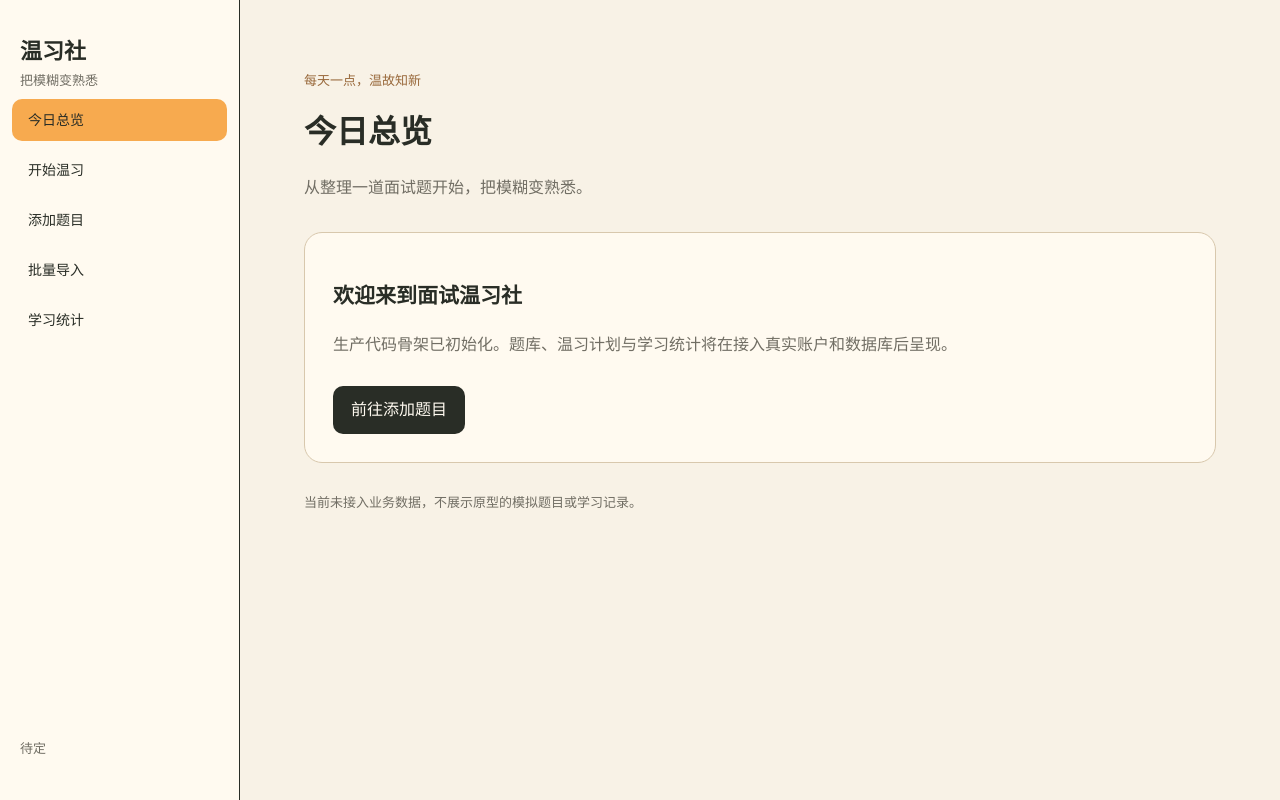
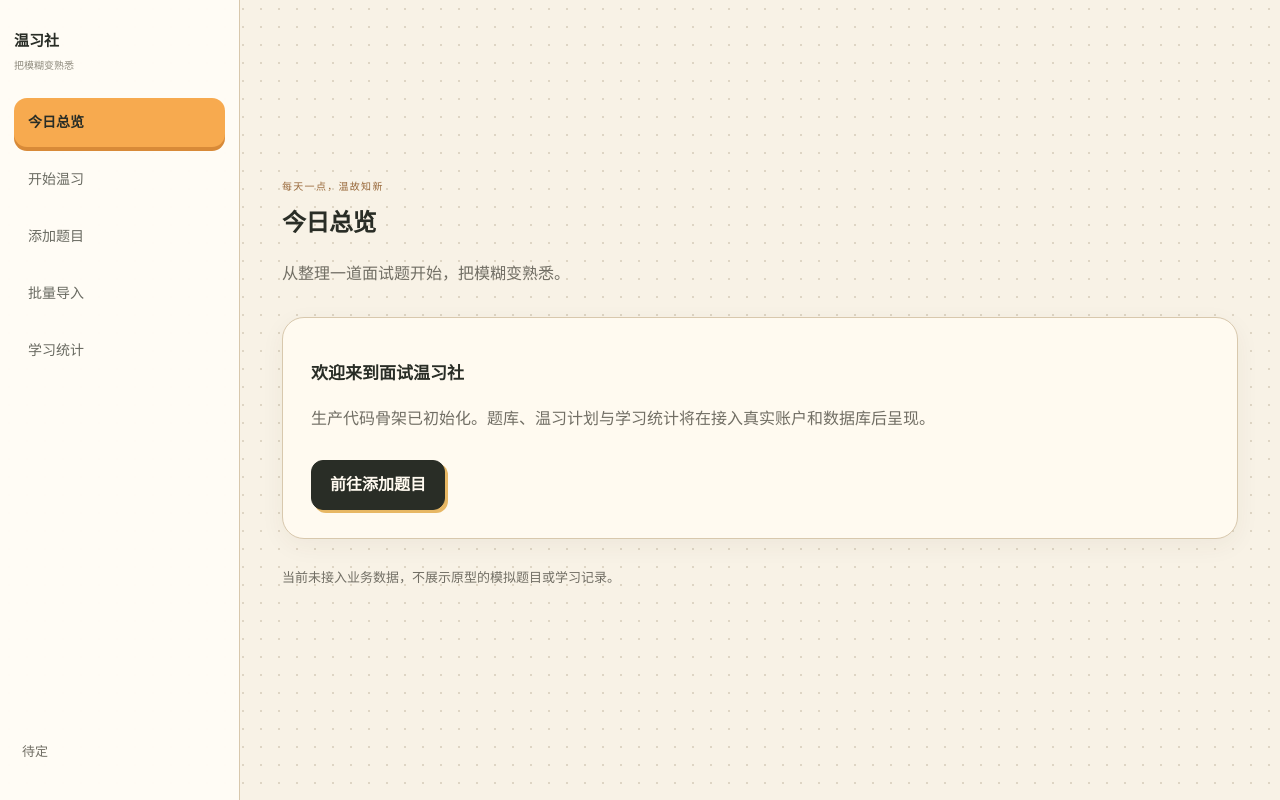
Before and after one commit to guguphoenix707/wenxi-club, a React (Vite) app in the folder frontend/: page / in a window 1280 px wide. Built offline with nearby package versions, Linux system fonts and the light colour scheme.

Commit message:
add theme

```diff
--- a/frontend/src/components/app-sidebar.tsx
+++ b/frontend/src/components/app-sidebar.tsx
@@ -10,7 +10,6 @@ import {
   SidebarMenu,
   SidebarMenuButton,
   SidebarMenuItem,
-  SidebarRail,
   SidebarTrigger,
   useSidebar,
 } from '@/components/ui/sidebar';
--- a/frontend/src/styles/globals.css
+++ b/frontend/src/styles/globals.css
@@ -5,39 +5,103 @@
   box-sizing: border-box
 }
 
+html {
+  background: var(--canvas)
+}
+
+html,
+body {
+  min-width: 0;
+  max-width: 100%;
+  overflow-x: hidden
+}
+
 body {
   margin: 0;
-  background: var(--canvas);
   color: var(--ink);
-  font-family: system-ui, -apple-system, 'PingFang SC', sans-serif;
+  font-family: Arial, 'PingFang SC', 'Microsoft YaHei', sans-serif;
+  background-color: var(--canvas);
+  background-image: radial-gradient(#ded5c4 .75px, transparent .75px);
+  background-size: 18px 18px;
   line-height: 1.7
 }
 
 a {
   color: inherit;
-  text-decoration: none
+  text-decoration: none;
+  -webkit-tap-highlight-color: transparent
+}
+
+button,
+input,
+textarea,
+select {
+  font: inherit;
+  color: inherit;
+  -webkit-tap-highlight-color: transparent
 }
 
 button {
-  font: inherit;
   cursor: pointer
 }
 
+:focus-visible {
+  outline: 3px solid color-mix(in srgb, var(--focus) 40%, transparent);
+  outline-offset: 3px
+}
+
 .shell {
-  min-height: 100vh
+  min-height: 100svh;
+  background: transparent
+}
+
+[data-slot="sidebar-inset"] {
+  min-width: 0;
+  background: transparent
+}
+
+[data-slot="sidebar-container"].app-sidebar {
+  border-right: var(--outline-width) solid var(--outline)
+}
+
+[data-sidebar="sidebar"] {
+  background: color-mix(in srgb, var(--sidebar-surface) 98%, transparent)
+}
+
+[data-sidebar="sidebar"][data-mobile="true"] {
+  border-right: var(--outline-width) solid var(--outline);
+  box-shadow: 14px 0 35px rgb(54 45 33 / 16%)
+}
+
+[data-slot="sheet-overlay"] {
+  background: rgb(41 45 38 / 38%);
+  backdrop-filter: blur(3px)
 }
 
 .app-sidebar-header {
   position: relative;
-  padding: 32px 20px 8px
+  padding: 34px 22px 14px
+}
+
+.app-sidebar-header .brand {
+  width: 100%;
+  padding: 0 9px 16px
 }
 
 .app-sidebar-content {
-  padding: 0 12px
+  padding: 0 14px
 }
 
 .app-sidebar-group {
   padding: 0
+}
+
+.app-sidebar-footer {
+  padding: 18px 22px 24px
+}
+
+.app-sidebar-footer .note {
+  margin-top: 0
 }
 
 [data-slot="sidebar-menu"] {
@@ -52,36 +116,50 @@ button {
 }
 
 .app-sidebar [data-slot="sidebar-menu-button"] {
-  min-height: 42px;
-  padding: 10px 16px;
-  border-radius: 10px
+  min-height: 49px;
+  padding: 0 14px;
+  border-radius: 13px;
+  color: #696a61;
+  font-size: 14px
 }
 
-.app-sidebar-footer {
-  padding: 8px 20px 28px
+.app-sidebar [data-slot="sidebar-menu-button"]:hover {
+  background: var(--accent-soft);
+  color: var(--ink)
 }
 
-.app-sidebar-footer .note {
-  margin-top: 0
+.app-sidebar [data-slot="sidebar-menu-button"][data-active] {
+  background: var(--accent);
+  color: var(--ink);
+  font-weight: 700;
+  box-shadow: 0 4px 0 #d88a38
 }
 
 .brand {
-  font-size: 22px;
+  display: flex;
+  flex-direction: column;
+  align-items: flex-start;
+  border: 0;
+  background: transparent;
+  color: inherit;
+  font-size: 17px;
   font-weight: 700;
-  display: block
+  text-align: left
 }
 
 .brand small {
   display: block;
-  font-size: 13px;
-  color: var(--text-muted);
+  margin-top: 3px;
+  color: #8f8b7e;
+  font-size: 10px;
   font-weight: 400
 }
 
 .page {
-  padding: 56px clamp(24px, 5vw, 80px);
-  max-width: 1200px;
-  width: 100%
+  padding: 34px 42px 54px;
+  max-width: 1500px;
+  width: 100%;
+  margin: auto
 }
 
 .mobile-header,
@@ -90,12 +168,13 @@ button {
 }
 
 h1 {
-  font-size: 32px;
-  margin: 8px 0
+  font-size: 24px;
+  margin: 0;
+  letter-spacing: -.02em
 }
 
 h2 {
-  font-size: 21px
+  font-size: 17px
 }
 
 p {
@@ -104,34 +183,36 @@ p {
 
 .eyebrow {
   color: var(--accent-ink);
-  font-size: 13px
+  font-size: 10px;
+  letter-spacing: .13em;
+  margin: 0 0 8px
 }
 
 .panel {
   padding: 28px;
   background: var(--paper);
-  border: 1px solid var(--outline);
-  border-radius: 18px;
+  border: var(--outline-width) solid var(--outline);
+  border-radius: var(--radius-card);
+  box-shadow: var(--shadow-soft);
   margin-top: 30px
 }
 
 .button {
   display: inline-block;
+  min-height: 42px;
   padding: 10px 18px;
+  border: var(--outline-width) solid var(--ink);
   background: var(--ink);
   color: var(--paper);
-  border-radius: 10px;
-  margin-top: 12px
+  border-radius: var(--radius-control);
+  margin-top: 12px;
+  font-weight: 700;
+  box-shadow: var(--shadow-warm)
 }
 
 .note {
   font-size: 13px;
   margin-top: 28px
-}
-
-:focus-visible {
-  outline: 3px solid var(--focus);
-  outline-offset: 4px
 }
 
 .skip-link {
@@ -147,18 +228,37 @@ p {
   top: 12px
 }
 
+@media (max-width: 1199px) {
+  .page {
+    padding: 30px 26px 48px
+  }
+}
+
+@media (min-width: 768px) {
+  .app-sidebar-header {
+    padding: 28px 14px 24px
+  }
+
+  .app-sidebar-header .brand {
+    padding: 0;
+    font-size: 15px
+  }
+}
+
 @media (max-width: 767px) {
   .mobile-header {
     position: sticky;
     top: 0;
     z-index: 30;
     display: flex;
-    min-height: 64px;
+    min-height: 66px;
     align-items: center;
     gap: 12px;
     padding: max(10px, env(safe-area-inset-top)) 16px 10px;
-    border-bottom: 1px solid var(--outline);
-    background: color-mix(in srgb, var(--paper) 92%, transparent)
+    border-bottom: var(--outline-width) solid color-mix(in srgb, var(--outline) 90%, transparent);
+    background: color-mix(in srgb, var(--sidebar-surface) 92%, transparent);
+    box-shadow: 0 7px 22px rgb(80 62 35 / 7%);
+    backdrop-filter: blur(14px)
   }
 
   .mobile-menu-button {
@@ -167,13 +267,16 @@ p {
     flex: 0 0 42px;
     border: var(--outline-width) solid var(--ink);
     border-radius: var(--radius-control);
-    background: var(--accent);
+    background: var(--yellow);
     color: var(--ink);
     box-shadow: var(--shadow-offset-sm)
   }
 
   .mobile-header-title {
-    min-width: 0
+    display: flex;
+    min-width: 0;
+    flex-direction: column;
+    justify-content: center
   }
 
   .mobile-header-title strong,
@@ -183,14 +286,15 @@ p {
 
   .mobile-header-title strong {
     overflow: hidden;
-    font-size: 15px;
+    font-size: 14px;
     text-overflow: ellipsis;
     white-space: nowrap
   }
 
   .mobile-header-title small {
-    color: var(--text-muted);
-    font-size: 12px
+    margin-top: 2px;
+    color: #91897d;
+    font-size: 9px
   }
 
   .app-sidebar-header {
@@ -211,7 +315,7 @@ p {
     place-items: center;
     border: var(--outline-width) solid var(--ink);
     border-radius: 11px;
-    background: var(--coral);
+    background: #f2aaa4;
     color: var(--ink);
     box-shadow: var(--shadow-offset-sm);
     font-size: 22px;
@@ -226,11 +330,27 @@ p {
     padding: 16px 18px calc(20px + env(safe-area-inset-bottom))
   }
 
+  .app-sidebar [data-slot="sidebar-menu-button"] {
+    min-height: 50px
+  }
+
   .page {
-    padding: 28px 20px
+    padding: 22px 16px 42px
   }
 
   h1 {
-    font-size: 27px
+    font-size: clamp(20px, 6vw, 25px);
+    line-height: 1.3
   }
 }
+
+@media (prefers-reduced-motion: reduce) {
+  *,
+  *::before,
+  *::after {
+    scroll-behavior: auto !important;
+    transition-duration: .01ms !important;
+    animation-duration: .01ms !important;
+    animation-iteration-count: 1 !important
+  }
+}
--- a/frontend/src/styles/shadcn.css
+++ b/frontend/src/styles/shadcn.css
@@ -13,7 +13,7 @@
   --color-popover-foreground: var(--ink);
   --color-primary: var(--ink);
   --color-primary-foreground: var(--paper);
-  --color-secondary: var(--accent-soft);
+  --color-secondary: var(--paper);
   --color-secondary-foreground: var(--ink);
   --color-muted: var(--accent-soft);
   --color-muted-foreground: var(--text-muted);
@@ -21,13 +21,13 @@
   --color-accent-foreground: var(--ink);
   --color-destructive: var(--danger);
   --color-border: var(--outline);
-  --color-input: var(--outline);
+  --color-input: var(--outline-strong);
   --color-ring: var(--focus);
-  --color-sidebar: var(--paper);
+  --color-sidebar: var(--sidebar-surface);
   --color-sidebar-foreground: var(--ink);
   --color-sidebar-primary: var(--accent);
   --color-sidebar-primary-foreground: var(--ink);
-  --color-sidebar-accent: var(--accent);
+  --color-sidebar-accent: var(--accent-soft);
   --color-sidebar-accent-foreground: var(--ink);
   --color-sidebar-border: var(--outline);
   --color-sidebar-ring: var(--focus);
--- a/frontend/src/styles/theme.css
+++ b/frontend/src/styles/theme.css
@@ -18,10 +18,12 @@
   --accent-soft: #f8e7c3;
   --accent-ink: #98683a;
   --coral: #ef8580;
+  --orange: #f2ad4b;
   --green: #68ad80;
   --blue: #9dc8d5;
   --yellow: #f5d47c;
   --danger: #b65e5c;
+  --sidebar-surface: #fffcf5;
 
   /* Review-choice fills; these colors do not define memory stages. */
   --review-familiar: #cce6d2;
```
